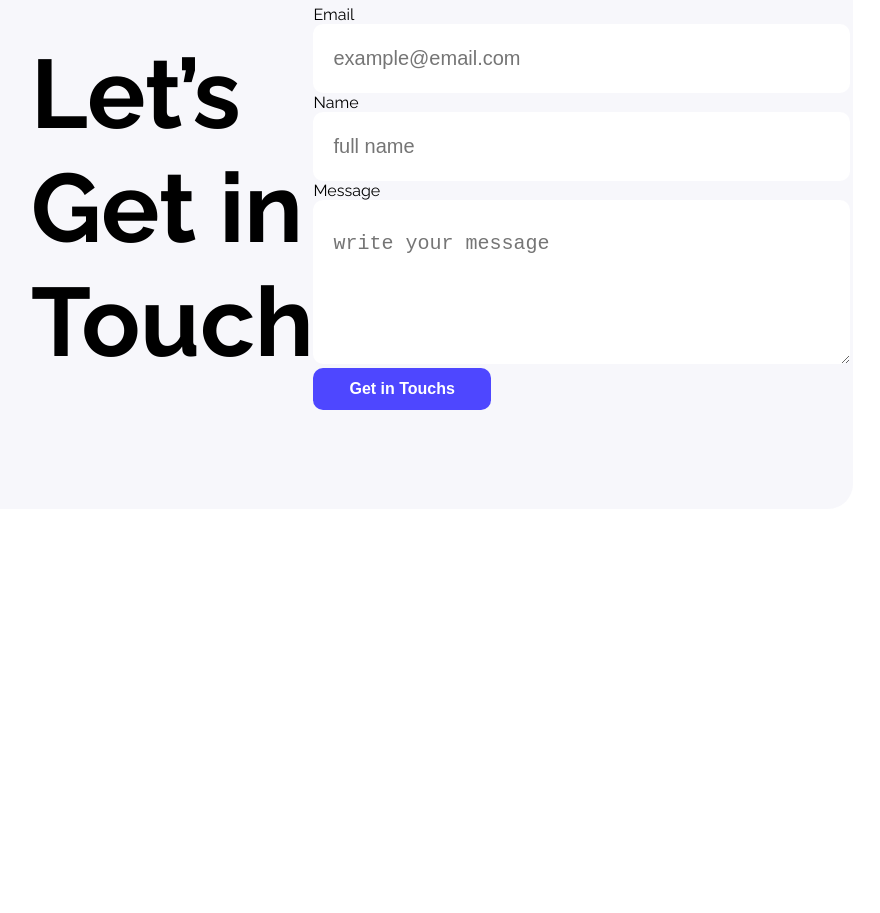
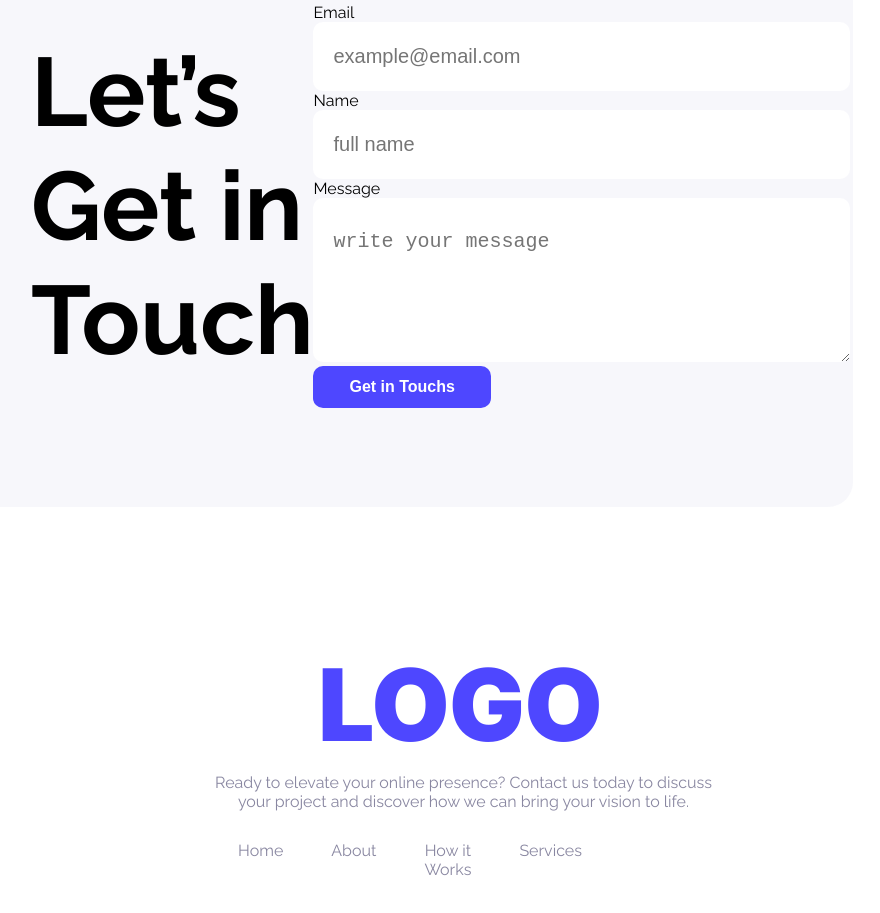
Before and after one commit to khanxsaheb006/Assingnment-01, a plain HTML site: page index.html in a window 1280 px wide. Shown: the part 3410-4323 px from the top of the page, without its empty margins (260-1140 px from the left). Before the commit the page ends 4056 px from the top, so only its background shows below. Drawn offline with Linux system fonts and the light colour scheme.

Commit message:
added the footer section

```diff
--- a/index.html
+++ b/index.html
@@ -136,7 +136,16 @@
          </section>
     </main>
     <footer>
-
+        <div class="ft-sec">
+            <h1 class="ft-title inter-normal-font primary-clr">LOGO</h1>
+            <p class="ft-des">Ready to elevate your online presence? Contact us today to discuss your project and discover how we can bring your vision to life.</p>
+            <ul class="ft-items">
+                <li>Home</li>
+                <li>About</li>
+                <li>How it Works</li>
+                <li>Services</li>
+            </ul>
+        </div>
     </footer>
 </body>
 
--- a/styles/style.css
+++ b/styles/style.css
@@ -167,7 +167,7 @@ nav{
 .feedback-title{
   font-size: 42px;
   font-weight: bold;
-
+  margin: 40px;
 }
 .feedback-data{
   display: flex;
@@ -259,3 +259,33 @@ nav{
   border: none;
   padding: 32px 20px;
 }
+
+/* footer styles */
+footer{
+}
+.ft-sec{
+ text-align: center;
+ margin: 104px 450px;
+ display: flex;
+ flex-direction: column;
+}
+.ft-title{
+  font-size: 100px;
+  font-weight: 900;
+  margin: 0px 120px 108px;
+  margin-bottom: 8px;
+}
+.ft-des{
+  color: rgba(137, 135, 161, 1);
+  width: 531px;
+  height: 48px;
+  margin:auto
+}
+.ft-items{
+  display: flex;
+  list-style: none;
+  gap: 48px;
+  margin: auto;
+  color: rgba(137, 135, 161, 1);
+  margin-top: 20px;
+}
```
